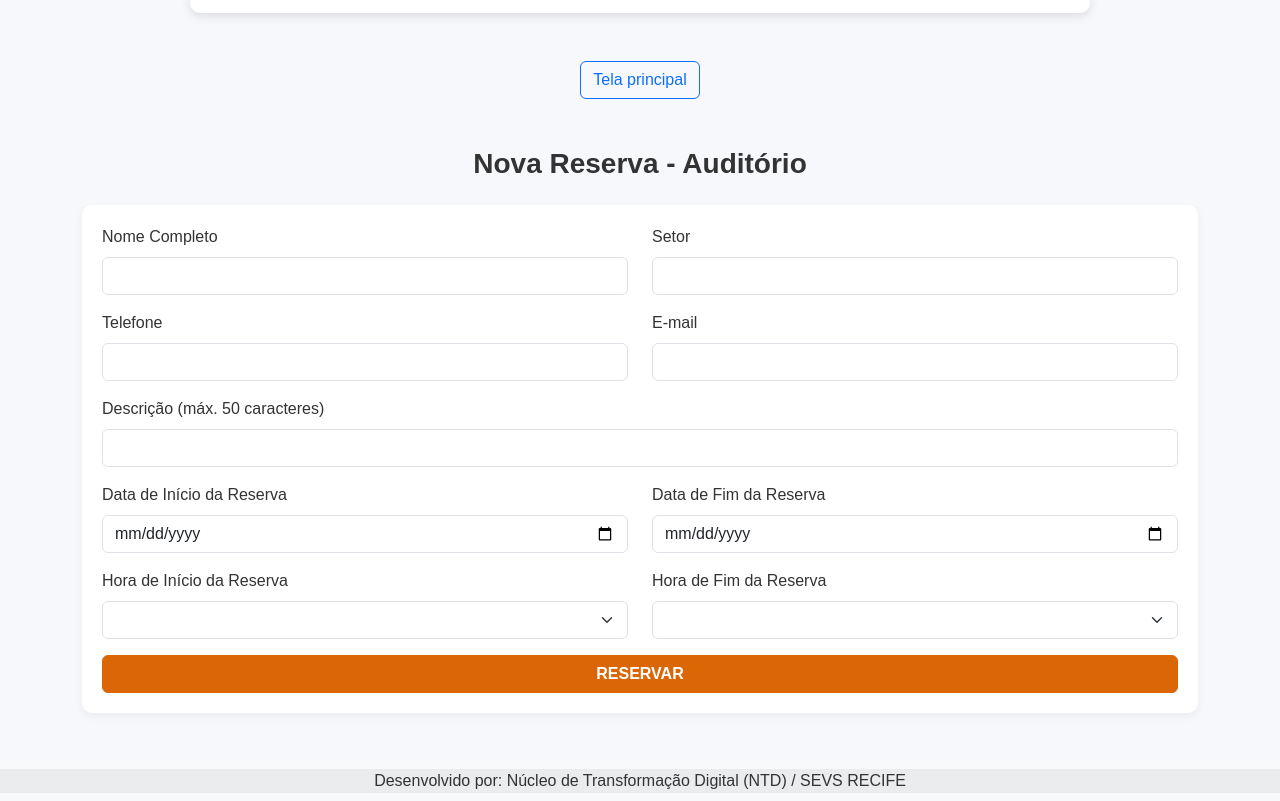
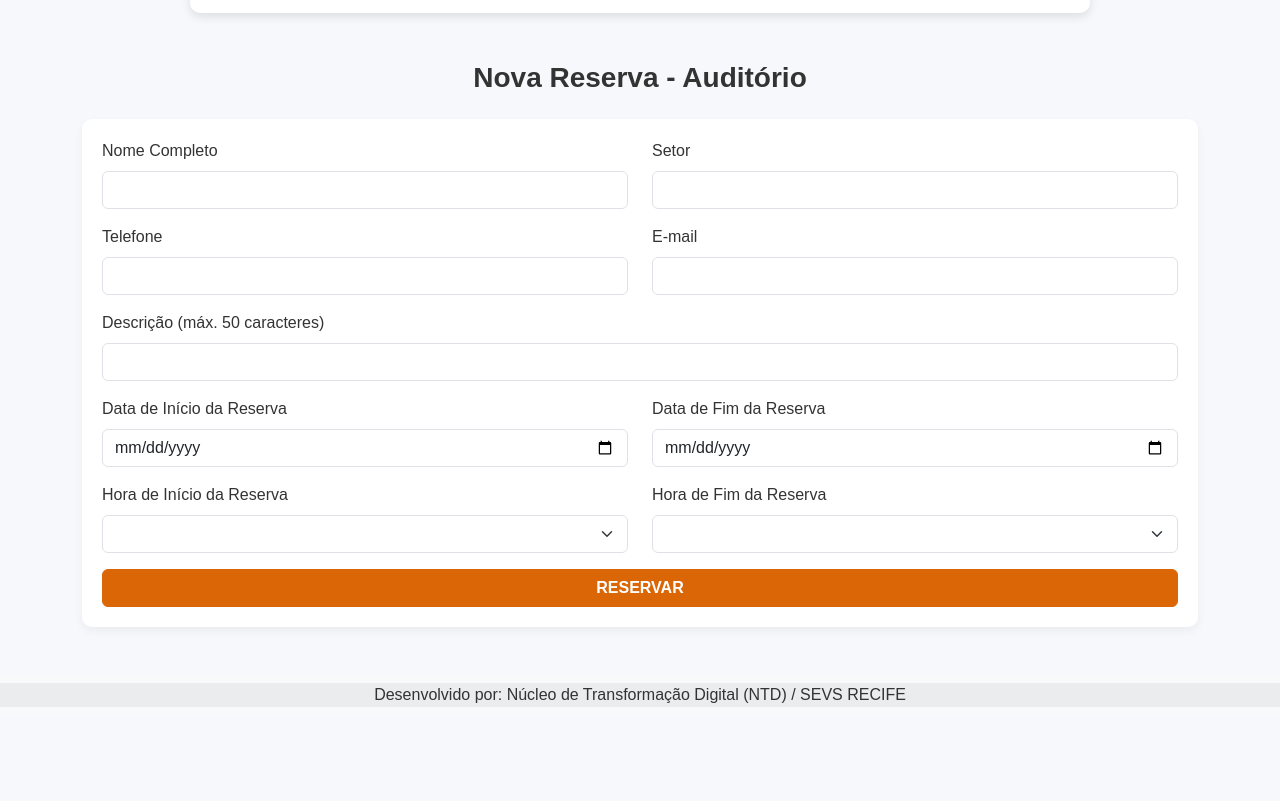
Before and after one commit to sevsrecife/reserva_auditorio, a plain HTML site: page index.html in a window 1280 px wide. Shown: the part 865-1666 px from the top of the page. After the commit the page ends 1580 px from the top, so only its background shows below. Drawn offline with nearby package versions, Linux system fonts and the light colour scheme; no server answers.

Commit message:
remove botao de tela principal

```diff
--- a/index.html
+++ b/index.html
@@ -24,12 +24,6 @@
   <div class="container mb-5">
     <div id="calendar" class="mb-5"></div>
 
-     <!-- 🔗 Botão para sistema do Auditório -->
-    <div class="text-center mb-5">
-      <a href="https://sevsrecife.github.io/sistreservasevs/" class="btn btn-outline-primary btn-center">
-        Tela principal
-      </a>
-    </div>
 
     <section>
       <h3 class="text-center mb-4">Nova Reserva - Auditório</h3>
```
